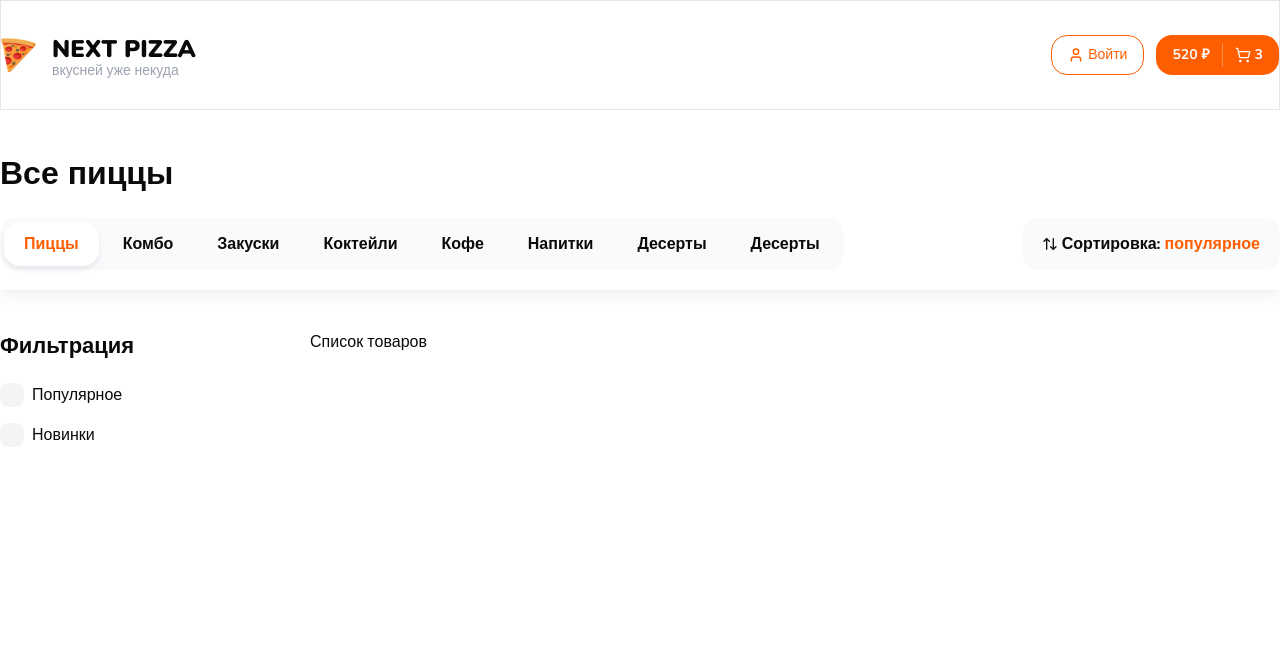
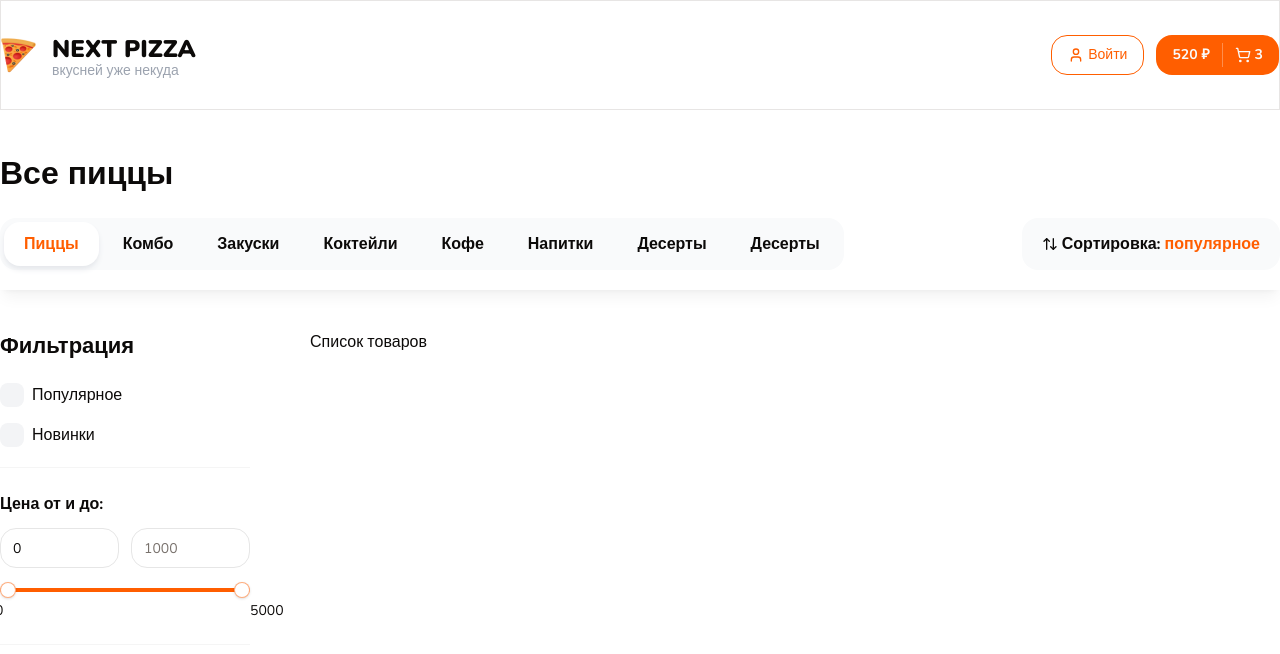
Before and after one commit to andre-de-kaymagne/next-pizza, a Next.js app: page / in a window 1280 px wide. Shown: the top 654 px of the page. Built offline with nearby package versions, Linux system fonts and the light colour scheme.

Commit message:
Создал слайдер

```diff
--- a/src/components/shared/filters.tsx
+++ b/src/components/shared/filters.tsx
@@ -1,6 +1,8 @@
 import React from 'react';
 import { Title } from './title';
 import { FilterCheckbox } from './filter-checkbox';
+import { Input } from '../ui';
+import { RangeSlider } from '../ui/range-slider';
 
 interface Props {
 className?: string;
@@ -15,6 +17,15 @@
             <FilterCheckbox text="Популярное" value="1" />
             <FilterCheckbox text="Новинки" value="2" />
         </div>
+
+        <div className='mt-5 border-y border-neutral-100 py-6 pb-7'>
+          <p className='font-bold mb-3'>Цена от и до:</p>
+          <div className='flex gap-3 mb-5'>
+            <Input type="number" placeholder="0" min={0} max={1000} defaultValue={0} />
+            <Input type="number"  min={100} max={1000} placeholder="1000" />
+          </div>
+          <RangeSlider min={100} max={5000} step={10} value={[0, 5000]} />
+        </div>
     </div>
   );
 };
--- /dev/null
+++ b/src/components/ui/range-slider.tsx
@@ -0,0 +1,71 @@
+'use client';
+
+import React from 'react';
+import * as SliderPrimitive from '@radix-ui/react-slider';
+
+import { cn } from '@/lib/utils';
+
+type SliderProps = {
+  className?: string;
+  min: number;
+  max: number;
+  step: number;
+  formatLabel?: (value: number) => string;
+  value?: number[] | readonly number[];
+  onValueChange?: (values: number[]) => void;
+};
+
+const RangeSlider = React.forwardRef(
+  (
+    { className, min, max, step, formatLabel, value, onValueChange, ...props }: SliderProps,
+    ref,
+  ) => {
+    const initialValue = Array.isArray(value) ? value : [min, max];
+    const [localValues, setLocalValues] = React.useState(initialValue);
+
+    React.useEffect(() => {
+      // Update localValues when the external value prop changes
+      setLocalValues(Array.isArray(value) ? value : [min, max]);
+    }, [min, max, value]);
+
+    const handleValueChange = (newValues: number[]) => {
+      setLocalValues(newValues);
+      if (onValueChange) {
+        onValueChange(newValues);
+      }
+    };
+
+    return (
+      <SliderPrimitive.Root
+        ref={ref as React.RefObject<HTMLDivElement>}
+        min={min}
+        max={max}
+        step={step}
+        value={localValues}
+        onValueChange={handleValueChange}
+        className={cn('relative flex w-full touch-none select-none mb-6 items-center', className)}
+        {...props}>
+        <SliderPrimitive.Track className="relative h-1 w-full grow overflow-hidden rounded-full bg-primary/20">
+          <SliderPrimitive.Range className="absolute h-full bg-primary" />
+        </SliderPrimitive.Track>
+        {localValues.map((value, index) => (
+          <React.Fragment key={index}>
+            <div
+              className="absolute text-center"
+              style={{
+                left: `calc(${((value - min) / (max - min)) * 100}% + 0px)`,
+                top: `10px`,
+              }}>
+              <span className="text-sm">{formatLabel ? formatLabel(value) : value}</span>
+            </div>
+            <SliderPrimitive.Thumb className="block h-4 w-4 rounded-full border border-primary/50 bg-white shadow transition-colors focus-visible:outline-none focus-visible:ring-1 focus-visible:ring-ring disabled:pointer-events-none disabled:opacity-50" />
+          </React.Fragment>
+        ))}
+      </SliderPrimitive.Root>
+    );
+  },
+);
+
+RangeSlider.displayName = SliderPrimitive.Root.displayName;
+
+export { RangeSlider };
```
